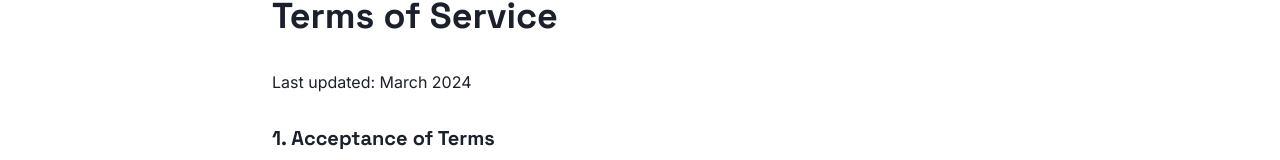
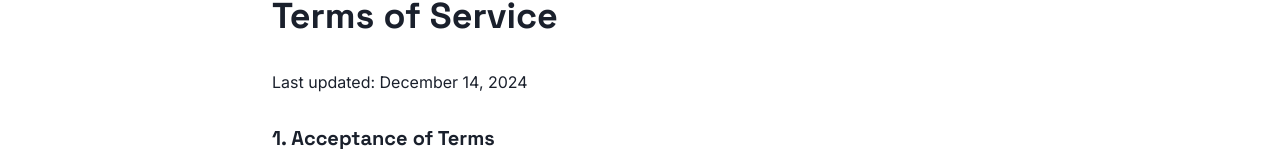
Before and after one commit to Mide6x/notypeaiweb, a React (Vite) app: page /terms in a window 1280 px wide. Shown: the part 157-317 px from the top of the page. Built offline with nearby package versions, Linux system fonts and the light colour scheme.

Commit message:
Updated Privacy Policy

```diff
--- a/src/components/pages/PrivacyPolicy.tsx
+++ b/src/components/pages/PrivacyPolicy.tsx
@@ -14,7 +14,7 @@ const PrivacyPolicy = () => {
       <Container maxW="container.md">
         <VStack spacing={8} align="stretch">
           <Heading>Privacy Policy</Heading>
-          <Text>Last updated: March 2024</Text>
+          <Text>Last updated: December 16, 2024</Text>
 
           <VStack spacing={6} align="stretch">
             <Box>
--- a/src/components/pages/TermsOfService.tsx
+++ b/src/components/pages/TermsOfService.tsx
@@ -14,7 +14,7 @@ const TermsOfService = () => {
       <Container maxW="container.md">
         <VStack spacing={8} align="stretch">
           <Heading>Terms of Service</Heading>
-          <Text>Last updated: March 2024</Text>
+          <Text>Last updated: December 14, 2024</Text>
 
           <VStack spacing={6} align="stretch">
             <Box>
```
